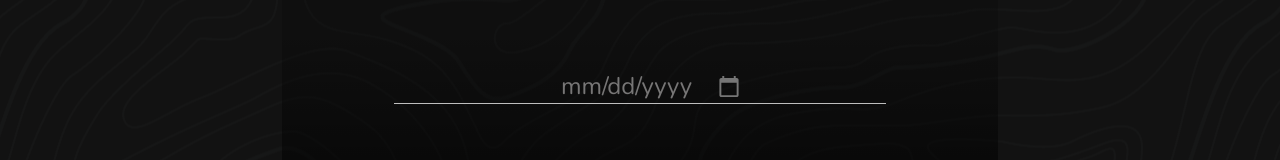
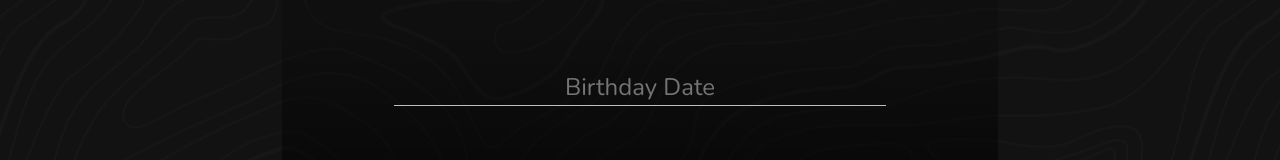
Before and after one commit to maddy12day/amandeep_project, a React (Create React App) app: page /profile in a window 1280 px wide. Shown: the part 562-722 px from the top of the page. Built offline with nearby package versions, Linux system fonts and the light colour scheme.

Commit message:
Task completed.

```diff
--- a/package.json
+++ b/package.json
@@ -10,6 +10,7 @@
     "@testing-library/user-event": "^13.5.0",
     "axios": "^0.27.2",
     "bootstrap": "^5.1.3",
+    "jquery": "^3.6.0",
     "libphonenumber-js": "^1.10.7",
     "otp-timer": "^1.1.5",
     "prop-types": "^15.8.1",
--- a/src/app/assets/styles/_input.scss
+++ b/src/app/assets/styles/_input.scss
@@ -104,10 +104,17 @@ option{
 }
 ::-webkit-calendar-picker-indicator {
     filter: invert(47%) sepia(0%) saturate(303%) hue-rotate(134deg) brightness(95%) contrast(70%);
+     }
 
+  button:disabled{
+    background: #404040;
+    color: #7A7A7A;
   }
 
-
+  button:enabled{
+    background: #F2F2F2;
+    color: #A046E0;
+  }
 
 @media screen and (max-width: 768px){
   .select-container{
--- a/src/app/views/Onboarding/Signup.jsx
+++ b/src/app/views/Onboarding/Signup.jsx
@@ -10,18 +10,26 @@ const Signup = () => {
   const {
     register,
     handleSubmit,
+    watch,
     formState: { errors },
   } = useForm({
     mode: "all",
   });
 
-  const [flag, setFlag] = useState(false)
+  const [flag, setFlag] = useState(false);
   const onSubmit = (data) => {
     sendCode(data);
     // navigate("/verify/" + data.code);
   };
 
-  // console.log(errors)
+  // watch events
+
+
+
+
+  // const isValid=code;
+
+
 
   const sendCode = (data) => {
     defaultService.signUp(data).then((response) => {
@@ -29,11 +37,22 @@ const Signup = () => {
         console.log(response);
         navigate("/verify/" + data.code);
       } else if (response.error) {
-        console.log(response.message)
-        setFlag(true)
+        console.log(response.message);
+        setFlag(true);
       }
     });
   };
+
+  // const[disabled,setDisabled]=useState(true);
+
+  // const handleChange=(e)=>{
+  //   if(e.target.value.length >=6){
+  //     setDisabled(false);
+  //   }
+  //   if(e.target.value.length <6){
+  //     setDisabled(true);
+  //   }
+  // }
 
   return (
     <>
@@ -50,6 +69,7 @@ const Signup = () => {
               >
                 <img src={Icon} alt="Icon" className="symb" />
                 <input
+                className="mandatoryfields"
                   type="text"
                   name="abc"
                   id="code"
@@ -62,25 +82,43 @@ const Signup = () => {
                     },
                   })}
                   style={{ color: errors.code?.message ? "red" : "" }}
+                  // onChange={handleChange}
                 />
               </div>
               <div className="pargraph-signup">
-              {errors.code?.message ||flag ? " " : <p className="para-signup"><span className="span-signup">Please enter code above.</span>Invite code can be only used once</p>}
+                {errors.code?.message || flag ? (
+                  " "
+                ) : (
+                  <p className="para-signup">
+                    <span className="span-signup">
+                      Please enter code above.
+                    </span>
+                    Invite code can be only used once
+                  </p>
+                )}
               </div>
               {/* <p id="error">{errors.code?.message}</p> */}
-              { errors.code?.message  && (
+              {errors.code?.message && (
                 <div className="error text-start">{errors.code?.message}</div>
               )}
               {/* { errors.code?.type === "minLength" && (
                 <div className="error">{errors.code?.message}</div>
               )} */}
-              {flag && (<div className="error">The code is incorrect</div>)}
+              {flag && <div className="error">The code is incorrect</div>}
               <div className="verify-button">
-                <button>Verify</button>
+                <button className="btn1" disabled={ watch('code') === undefined || watch('code').length < 6 }>Verify</button>
               </div>
               <div className="para">
-              {errors.code?.message || flag ? <p className="msg-para">I don't have a invite code</p> : <div><p>If you don't have invite code you can ask for a
-                <p>refferal from any current fanClub user</p></p></div>}
+                {errors.code?.message || flag ? (
+                  <p className="msg-para">I don't have a invite code</p>
+                ) : (
+                  <div>
+                    <p>
+                      If you don't have invite code you can ask for a
+                      <p>refferal from any current fanClub user</p>
+                    </p>
+                  </div>
+                )}
               </div>
             </form>
           </div>
--- a/src/app/views/Verify/firststep.js
+++ b/src/app/views/Verify/firststep.js
@@ -1,11 +1,11 @@
-import Select from "../../components/forms/select";
 import { useForm } from "react-hook-form";
 import { yupResolver } from "@hookform/resolvers/yup";
 import { userschema } from "../../utils/Validaton";
 import Input from "../../components/forms/input";
+import { useState } from "react";
 const FirstStep = ({stepCount})=>{
 
-  const { register, handleSubmit, formState: { errors } } = useForm({
+  const { register, handleSubmit, watch, formState: { errors } } = useForm({
         resolver: yupResolver(userschema),
       });
 
@@ -13,6 +13,13 @@ const FirstStep = ({stepCount})=>{
         console.log({ data });
         stepCount(2);
       };
+
+    const Fullname=watch('Fullname')
+    const Username=watch('Username')
+    const date=watch('date')
+
+   const isValid=Fullname && Username && date
+
   return(
     <>
     <form onSubmit={handleSubmit(onSubmitHandler)}>
@@ -39,10 +46,14 @@ const FirstStep = ({stepCount})=>{
            <p className="error1">{errors.Username?.message}</p>
       </div>
       <div className="secondstep-input">
-        <Input type={"date"} placeholder={"Date of birth"} name={"title"}
-           inputClass={"start-input"} imgSrc={""}
+        <Input type={'text'} placeholder={"Birthday Date"} name={"date"}
+           inputClass={"start-input"}
+           onChange={(e) => console.log(e.target.value)}
+        onFocus={(e) => {(e.target.type = "date");e.target.showPicker()}}
+        // onBlur={(e) => (e.target.type = "text")}
+
             {...register('date')}
-           />
+            />
            <p className="error1">{errors.date?.message}</p>
       </div>
       </div>
@@ -63,7 +74,7 @@ const FirstStep = ({stepCount})=>{
       <label htmlFor="show">Show Name</label>
       </div>
      </div> */}
-     <button className="profile-btn" type="submit" >Continue
+     <button className="profile-btn" type="submit"  disabled={!isValid}>Continue
      </button>
      </form>
     </>
--- a/src/app/views/Verify/secondstep.js
+++ b/src/app/views/Verify/secondstep.js
@@ -10,7 +10,7 @@ import Country from "../../services/data";
 
 const SecondStep=({stepCount})=>{
 
-  const { register, handleSubmit, formState: { errors } } = useForm({
+  const { register, handleSubmit,watch, formState: { errors } } = useForm({
     resolver: yupResolver(userschema1),
   });
 
@@ -48,6 +48,12 @@ const SecondStep=({stepCount})=>{
     })
   },[]);
 
+   const option= watch('option')
+   const country=watch('country')
+   const email=watch('email')
+
+   const isValid=option && country && email
+
   return(
     <>
     <form onSubmit={handleSubmit(onSubmitHandler)}>
@@ -73,7 +79,7 @@ const SecondStep=({stepCount})=>{
            />
            <p className="error1">{errors.email?.message}</p>
       </div>
-      <button className="profile-btn" type="submit" >Continue
+      <button className="profile-btn" type="submit"  disabled={!isValid}>Continue
      </button>
       </div>
       </form>
```
Also changed, not shown: 1 other file (tests, documents, lock files or other folders).
